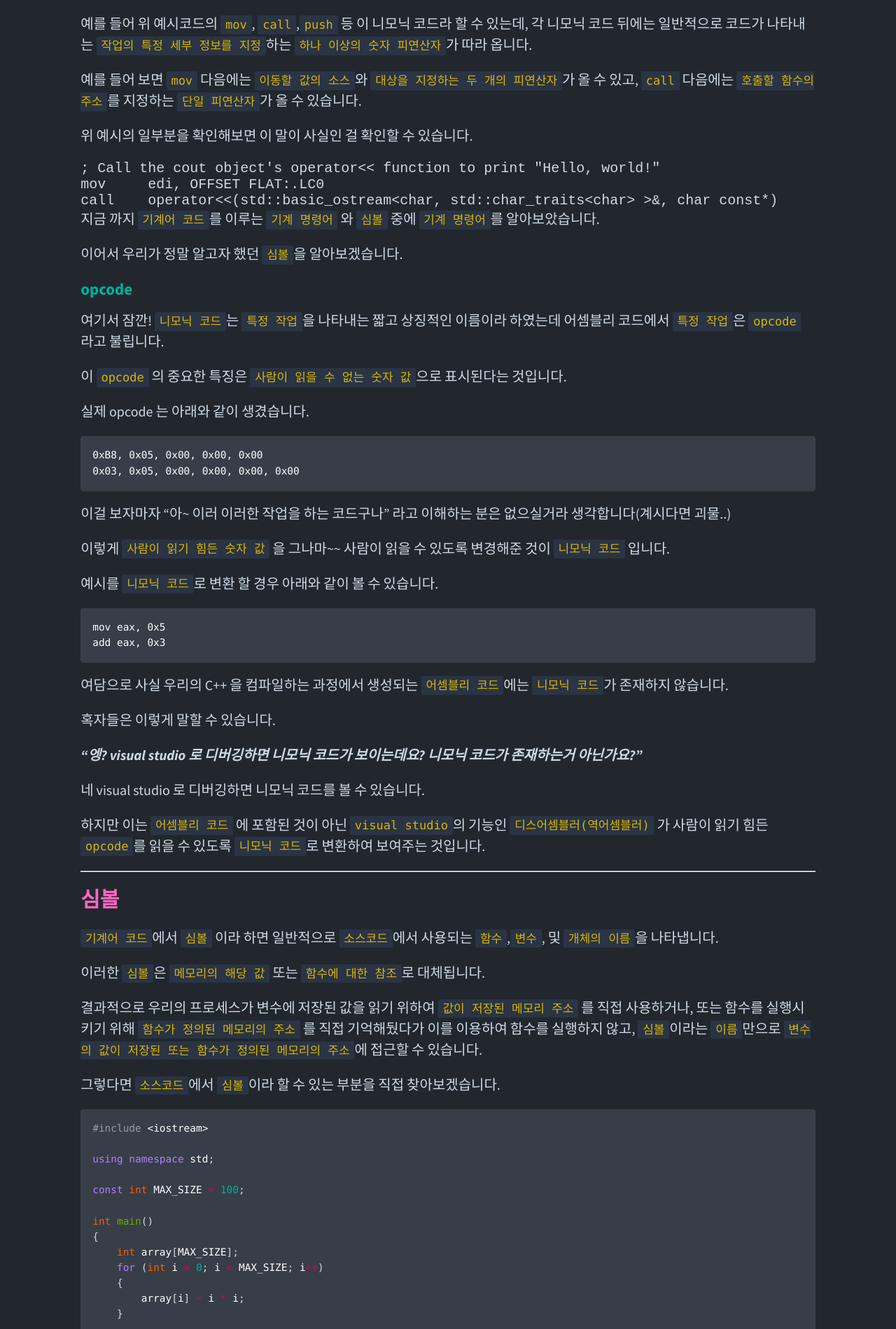
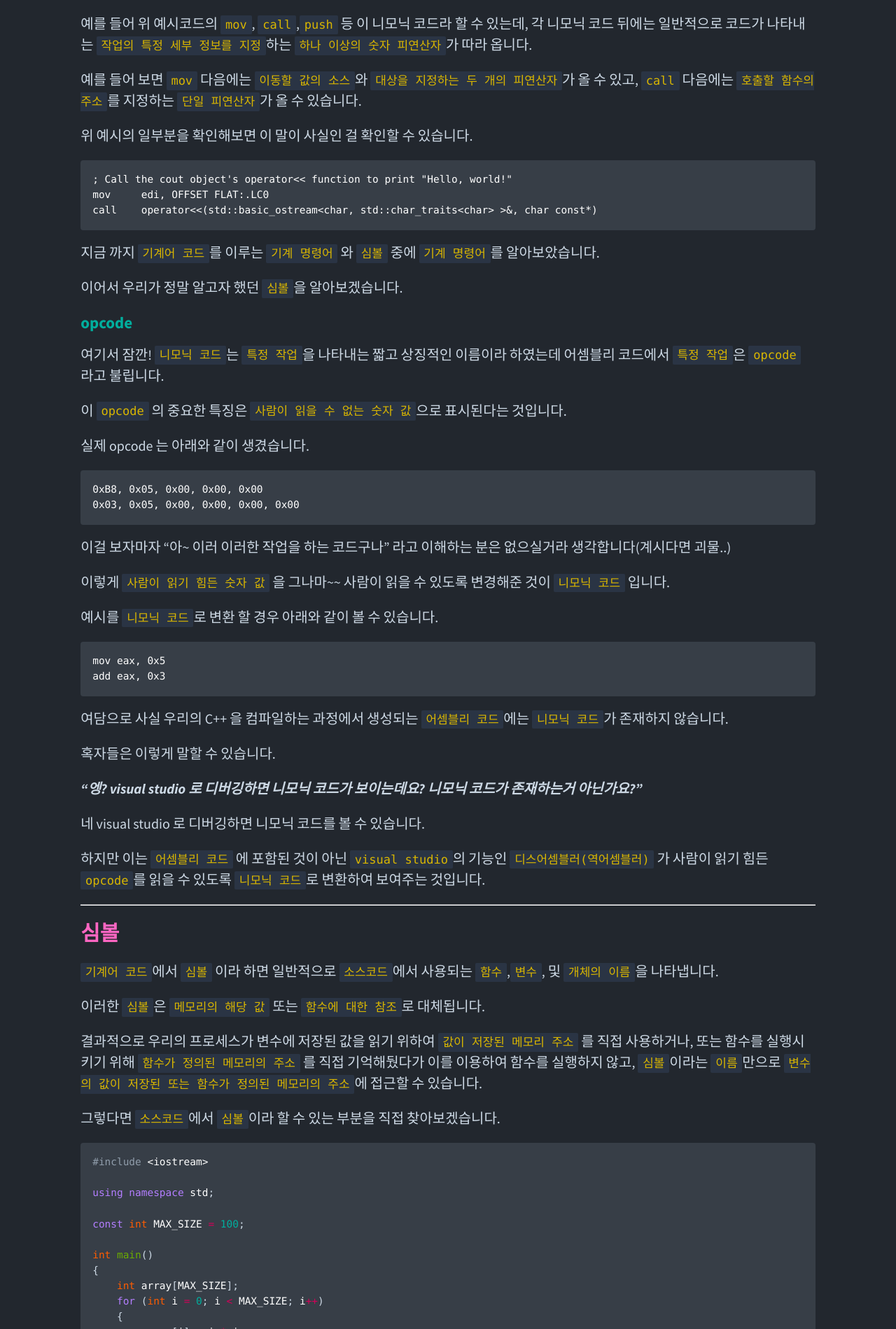
Before and after one commit to mainmethod0126/old-tech-blog, a Jekyll site: the page built from _posts/cpp/2022-12-11-cpp-컴파일에서-심볼은-무슨-말일까.md, in a window 1280 px wide. Shown: the part 2499-4398 px from the top of the page at 70% size. Built offline with Jekyll 4.4.1, drawn with Linux system fonts in a browser that asks for light colours; comment, search, counter and statistics services are not loaded.

Commit message:
asm 코드 블럭이 적용되지않아 text로 변경

````diff
--- a/_posts/cpp/2022-12-11-cpp-컴파일에서-심볼은-무슨-말일까.md
+++ b/_posts/cpp/2022-12-11-cpp-컴파일에서-심볼은-무슨-말일까.md
@@ -108,7 +108,7 @@ ret
 
 위 예시의 일부분을 확인해보면 이 말이 사실인 걸 확인할 수 있습니다.
 
-```asm
+```text
 ; Call the cout object's operator<< function to print "Hello, world!"
 mov     edi, OFFSET FLAT:.LC0
 call    operator<<(std::basic_ostream<char, std::char_traits<char> >&, char const*)
````
